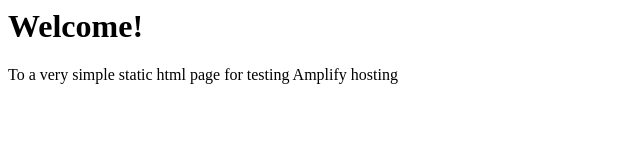
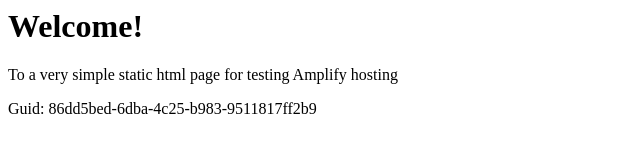
Before and after one commit to aws-aemilia-syd/Github-PR-Commit-Integration-Test-DoNotTouch-v1-preprod-ap-southeast-2, a website: page src/index.html in a window 1280 px wide. Shown: the whole page, without its empty margins (0-640 px from the left). Drawn offline with Linux system fonts and the light colour scheme.

Commit message:
commit from integ tests

```diff
--- a/src/index.html
+++ b/src/index.html
@@ -1,3 +1,5 @@
+
+
 <html lang="en">
 
 <head>
@@ -10,6 +12,6 @@
 <body>
     <h1>Welcome!</h1>
     <p>To a very simple static html page for testing Amplify hosting</p>
-</body>
+    <p>Guid: 86dd5bed-6dba-4c25-b983-9511817ff2b9</p></body>
 
 </html>
```
